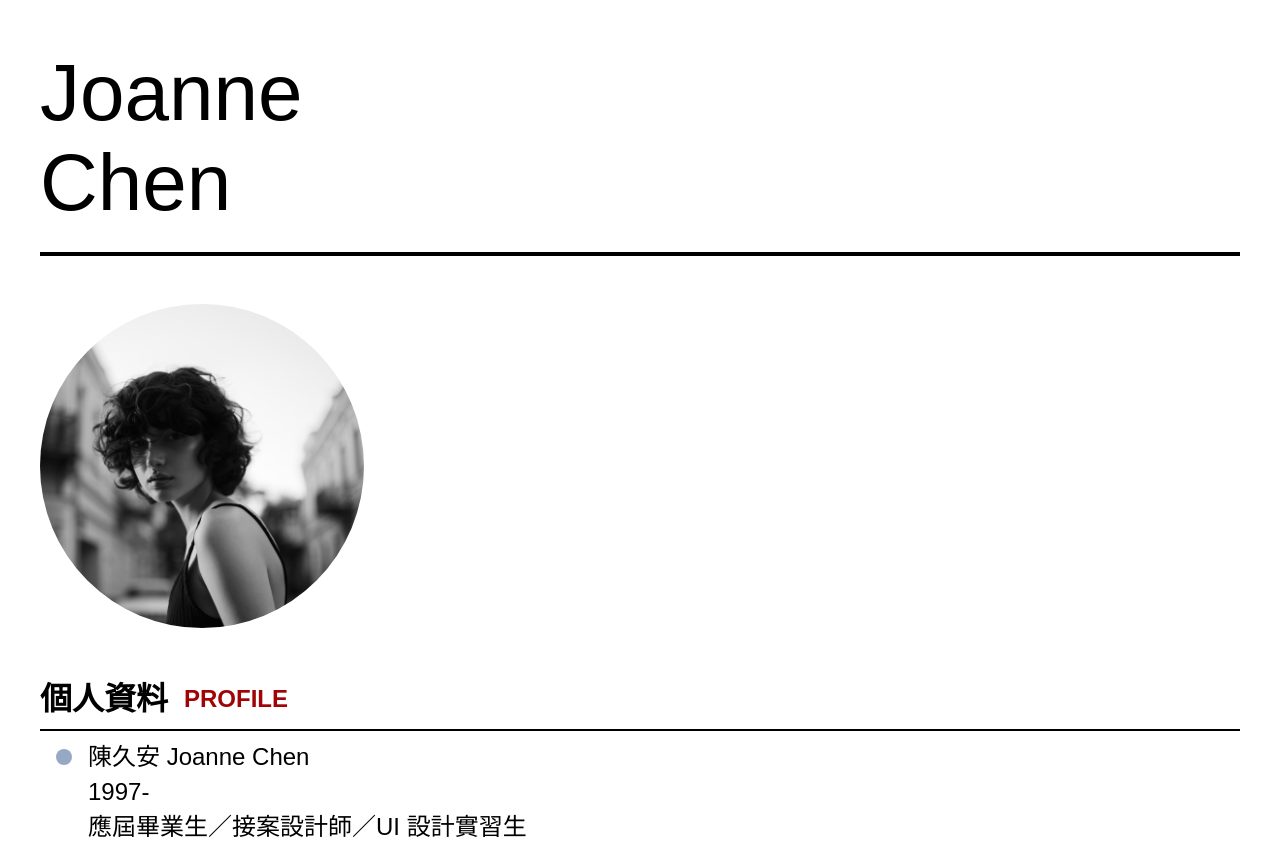
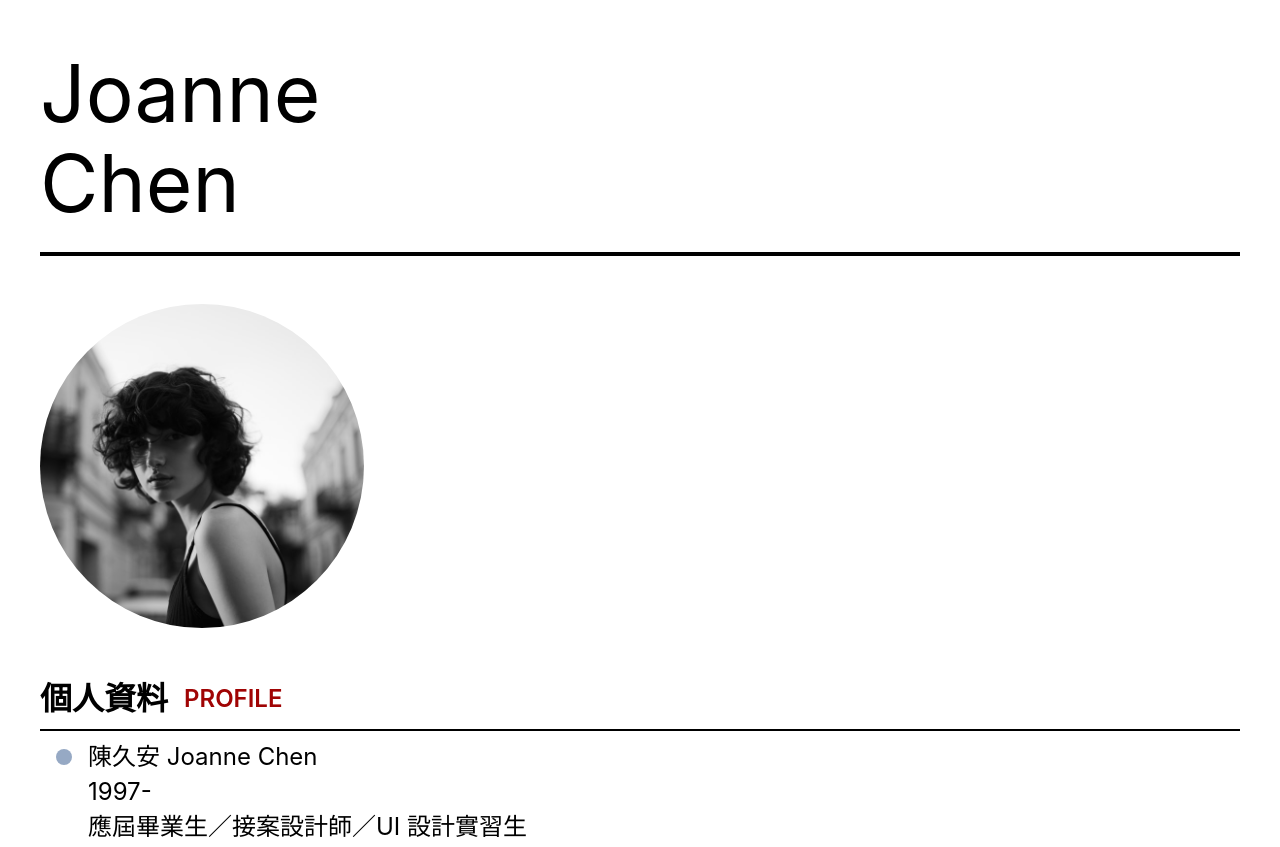
Before and after one commit to hijachu/hexschool-live-week7, a plain HTML site: page index.html in a window 1280 px wide. Shown: the top 847 px of the page. Drawn offline with nearby package versions, Linux system fonts and the light colour scheme.

Commit message:
Modify default font family.

```diff
--- a/style.css
+++ b/style.css
@@ -140,7 +140,10 @@ table {
 * ---------------------------------------------------------------- */
 
 body {
-    font-family: "微軟正黑體", sans-serif;
+    font-family:
+        -apple-system, BlinkMacSystemFont,
+        "Microsoft JhengHei", "Segoe UI", "Roboto", "Ubuntu", "Droid Sans",
+        "Helvetica Neue", sans-serif;
 }
 
 .container {
```
